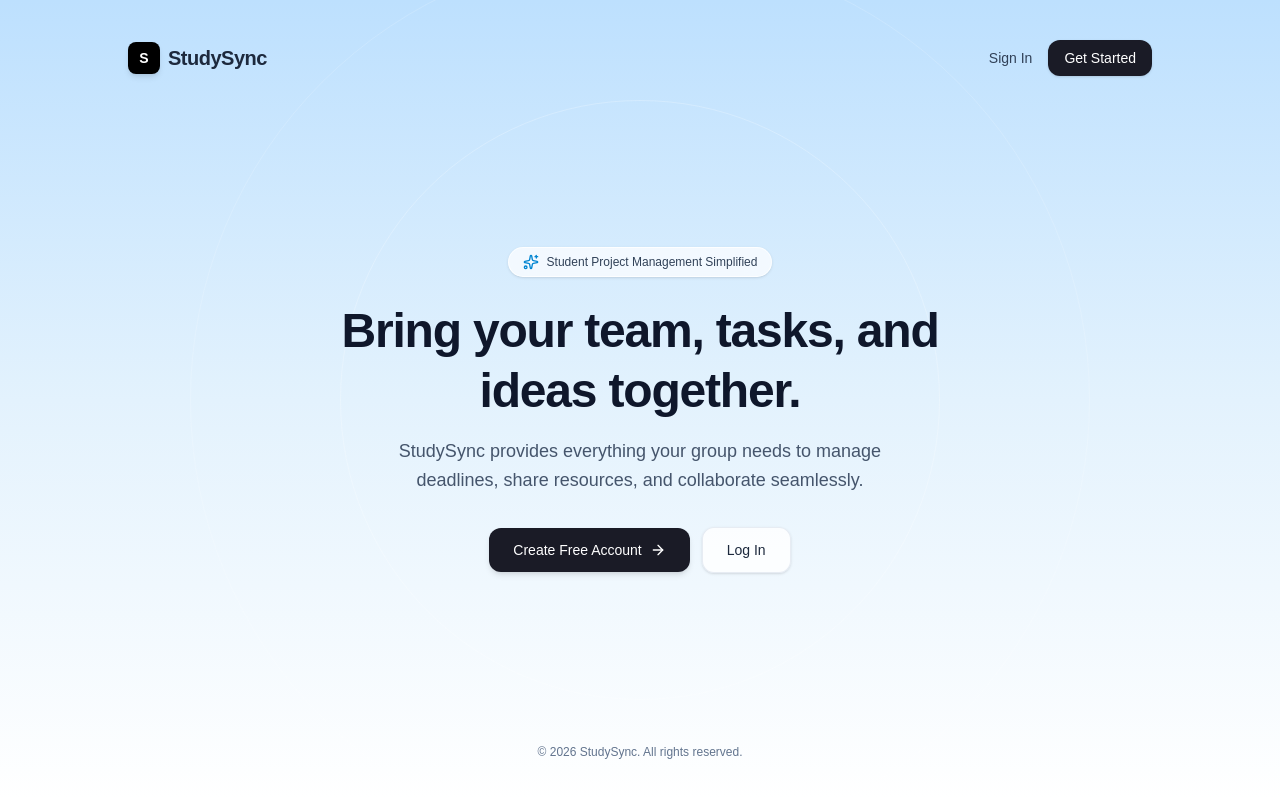
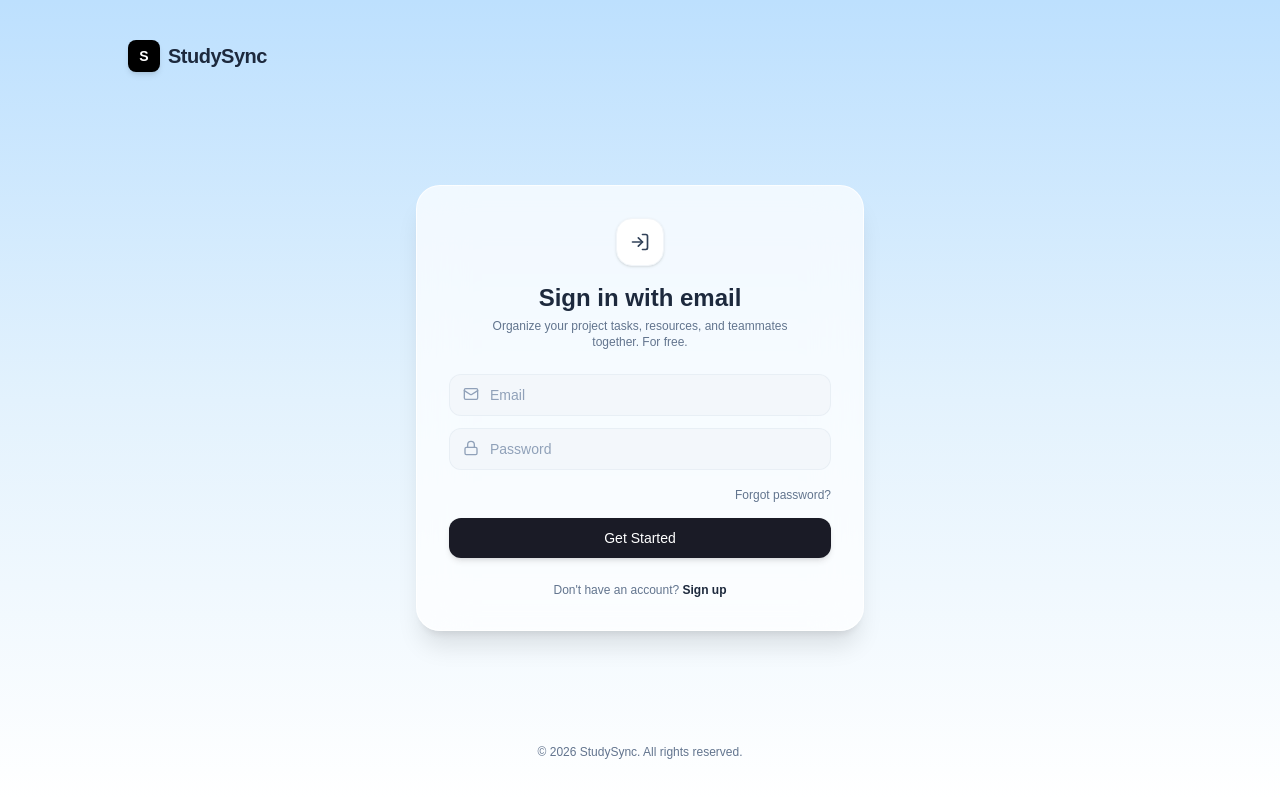
Before and after one commit to devspark-2501/StudySync, a Next.js app: page / in a window 1280 px wide. Built offline with nearby package versions, Linux system fonts and the light colour scheme.

Commit message:
Homepage.jsx updated

```diff
--- a/app/page.js
+++ b/app/page.js
@@ -1,122 +1,116 @@
 'use client';
 
+import { useState } from 'react';
+import { signIn } from 'next-auth/react';
+import { useRouter } from 'next/navigation';
 import Link from 'next/link';
-import { ArrowRight, Sparkles } from 'lucide-react';
-import { motion } from 'framer-motion';
+import { Mail, Lock, LogIn } from 'lucide-react';
 
-export default function Home() {
+export default function LoginPage() {
+  const [email, setEmail] = useState('');
+  const [password, setPassword] = useState('');
+  const [error, setError] = useState('');
+  const router = useRouter();
+
+  const handleSubmit = async (e) => {
+    e.preventDefault();
+    setError('');
+
+    const res = await signIn('credentials', {
+      email,
+      password,
+      redirect: false,
+    });
+
+    if (res?.error) {
+      setError(res.error);
+    } else {
+      router.push('/dashboard');
+    }
+  };
+
   return (
     <div className="min-h-screen w-full relative flex flex-col items-center justify-between bg-gradient-to-b from-[#bde0fe] via-[#e3f2fd] to-[#ffffff] overflow-hidden px-4 sm:px-8 py-8 sm:py-10">
-      {/* Background Radial Ring Effects */}
-      <motion.div
-        initial={{ opacity: 0, scale: 0.8 }}
-        animate={{ opacity: 0.4, scale: 1 }}
-        transition={{ duration: 1.2, ease: 'easeOut' }}
-        className="absolute inset-0 flex items-center justify-center pointer-events-none"
-      >
-        <div className="w-[350px] sm:w-[600px] h-[350px] sm:h-[600px] rounded-full border border-white/60 absolute" />
-        <div className="w-[550px] sm:w-[900px] h-[550px] sm:h-[900px] rounded-full border border-white/40 absolute" />
-      </motion.div>
 
-      {/* Navigation Bar */}
-      <motion.header
-        initial={{ opacity: 0, y: -20 }}
-        animate={{ opacity: 1, y: 0 }}
-        transition={{ duration: 0.6 }}
-        className="relative z-10 w-full max-w-5xl flex items-center justify-between"
-      >
-        <div className="flex items-center space-x-2">
-          <div className="w-8 h-8 rounded-lg bg-black flex items-center justify-center text-white font-bold text-sm shadow-md">
+      {/* Top Header with Clickable Logo */}
+      <header className="relative z-10 w-full max-w-5xl flex items-center justify-between">
+        <Link
+          href="/"
+          className="flex items-center space-x-2 group cursor-pointer transition-transform active:scale-95"
+        >
+          <div className="w-8 h-8 rounded-lg bg-black flex items-center justify-center text-white font-bold text-sm shadow-md group-hover:bg-slate-800 transition-colors">
             S
           </div>
-          <span className="font-semibold text-slate-800 text-lg sm:text-xl tracking-tight">
+          <span className="font-semibold text-slate-800 text-lg sm:text-xl tracking-tight group-hover:text-black transition-colors">
             StudySync
           </span>
+        </Link>
+      </header>
+
+      {/* Main Login Card */}
+      <div className="relative z-10 w-full max-w-md bg-white/70 backdrop-blur-xl border border-white/80 p-8 rounded-3xl shadow-xl my-auto">
+        <div className="flex flex-col items-center text-center">
+          <div className="w-12 h-12 rounded-2xl bg-white shadow-sm flex items-center justify-center mb-4 border border-slate-100">
+            <LogIn className="w-5 h-5 text-slate-700" />
+          </div>
+
+          <h1 className="text-2xl font-bold text-slate-800 mb-1">Sign in with email</h1>
+          <p className="text-xs text-slate-500 mb-6 max-w-xs">
+            Organize your project tasks, resources, and teammates together. For free.
+          </p>
+
+          {error && <div className="w-full bg-red-50 text-red-500 text-xs p-2.5 rounded-xl mb-4">{error}</div>}
+
+          <form onSubmit={handleSubmit} className="w-full space-y-3">
+            <div className="relative">
+              <Mail className="absolute left-3.5 top-3 w-4 h-4 text-slate-400" />
+              <input
+                type="email"
+                placeholder="Email"
+                value={email}
+                onChange={(e) => setEmail(e.target.value)}
+                required
+                className="w-full bg-slate-100/70 border border-slate-200/60 rounded-xl py-2.5 pl-10 pr-4 text-sm text-slate-800 placeholder-slate-400 focus:outline-none focus:ring-2 focus:ring-slate-400/50"
+              />
+            </div>
+
+            <div className="relative">
+              <Lock className="absolute left-3.5 top-3 w-4 h-4 text-slate-400" />
+              <input
+                type="password"
+                placeholder="Password"
+                value={password}
+                onChange={(e) => setPassword(e.target.value)}
+                required
+                className="w-full bg-slate-100/70 border border-slate-200/60 rounded-xl py-2.5 pl-10 pr-4 text-sm text-slate-800 placeholder-slate-400 focus:outline-none focus:ring-2 focus:ring-slate-400/50"
+              />
+            </div>
+
+            <div className="text-right">
+              <a href="#" className="text-xs text-slate-500 hover:text-slate-800">Forgot password?</a>
+            </div>
+
+            <button
+              type="submit"
+              className="w-full bg-[#1a1b26] hover:bg-black text-white font-medium py-2.5 rounded-xl text-sm transition-all shadow-md active:scale-95"
+            >
+              Get Started
+            </button>
+          </form>
+
+          <p className="mt-6 text-xs text-slate-500">
+            Don&apos;t have an account?{' '}
+            <Link href="/signup" className="text-slate-800 font-semibold hover:underline">
+              Sign up
+            </Link>
+          </p>
         </div>
-
-        <div className="flex items-center space-x-3 sm:space-x-4">
-          <Link
-            href="/login"
-            className="text-xs sm:text-sm font-medium text-slate-700 hover:text-slate-900 transition-colors"
-          >
-            Sign In
-          </Link>
-          <Link
-            href="/signup"
-            className="text-xs sm:text-sm font-medium bg-[#1a1b26] hover:bg-black text-white px-3.5 py-2 sm:px-4 sm:py-2 rounded-xl transition-all shadow-sm active:scale-95"
-          >
-            Get Started
-          </Link>
-        </div>
-      </motion.header>
-
-      {/* Main Hero Section */}
-      <main className="relative z-10 flex flex-col items-center text-center max-w-2xl my-auto py-12">
-        {/* Pop-Out Badge */}
-        <motion.div
-          initial={{ opacity: 0, scale: 0.5, y: 20 }}
-          animate={{ opacity: 1, scale: 1, y: 0 }}
-          transition={{ duration: 0.5, delay: 0.2, type: 'spring', stiffness: 200 }}
-          className="inline-flex items-center space-x-2 bg-white/70 backdrop-blur-md px-3.5 py-1.5 rounded-full border border-white/80 shadow-sm mb-6"
-        >
-          <Sparkles className="w-4 h-4 text-sky-600" />
-          <span className="text-xs font-medium text-slate-700">
-            Student Project Management Simplified
-          </span>
-        </motion.div>
-
-        {/* Hero Heading */}
-        <motion.h1
-          initial={{ opacity: 0, scale: 0.9, y: 20 }}
-          animate={{ opacity: 1, scale: 1, y: 0 }}
-          transition={{ duration: 0.6, delay: 0.3 }}
-          className="text-3xl sm:text-5xl font-extrabold text-slate-900 tracking-tight leading-tight sm:leading-tight mb-4"
-        >
-          Bring your team, tasks, and ideas together.
-        </motion.h1>
-
-        {/* Description Text */}
-        <motion.p
-          initial={{ opacity: 0, y: 20 }}
-          animate={{ opacity: 1, y: 0 }}
-          transition={{ duration: 0.6, delay: 0.4 }}
-          className="text-slate-600 text-sm sm:text-lg mb-8 leading-relaxed max-w-lg px-2"
-        >
-          StudySync provides everything your group needs to manage deadlines, share resources, and collaborate seamlessly.
-        </motion.p>
-
-        {/* Action Buttons */}
-        <motion.div
-          initial={{ opacity: 0, scale: 0.8 }}
-          animate={{ opacity: 1, scale: 1 }}
-          transition={{ duration: 0.5, delay: 0.5, type: 'spring', stiffness: 180 }}
-          className="flex flex-col sm:flex-row items-center gap-3 w-full sm:w-auto px-4 sm:px-0"
-        >
-          <Link
-            href="/signup"
-            className="w-full sm:w-auto bg-[#1a1b26] hover:bg-black text-white px-6 py-3 rounded-xl font-medium text-sm flex items-center justify-center space-x-2 transition-all shadow-md active:scale-95"
-          >
-            <span>Create Free Account</span>
-            <ArrowRight className="w-4 h-4" />
-          </Link>
-          <Link
-            href="/login"
-            className="w-full sm:w-auto bg-white/80 hover:bg-white text-slate-800 px-6 py-3 rounded-xl font-medium text-sm border border-slate-200/80 transition-all shadow-sm flex items-center justify-center active:scale-95"
-          >
-            Log In
-          </Link>
-        </motion.div>
-      </main>
+      </div>
 
       {/* Footer */}
-      <motion.footer
-        initial={{ opacity: 0 }}
-        animate={{ opacity: 1 }}
-        transition={{ duration: 0.8, delay: 0.6 }}
-        className="relative z-10 text-xs text-slate-500"
-      >
+      <footer className="relative z-10 text-xs text-slate-500">
         &copy; {new Date().getFullYear()} StudySync. All rights reserved.
-      </motion.footer>
+      </footer>
     </div>
   );
 }
```
